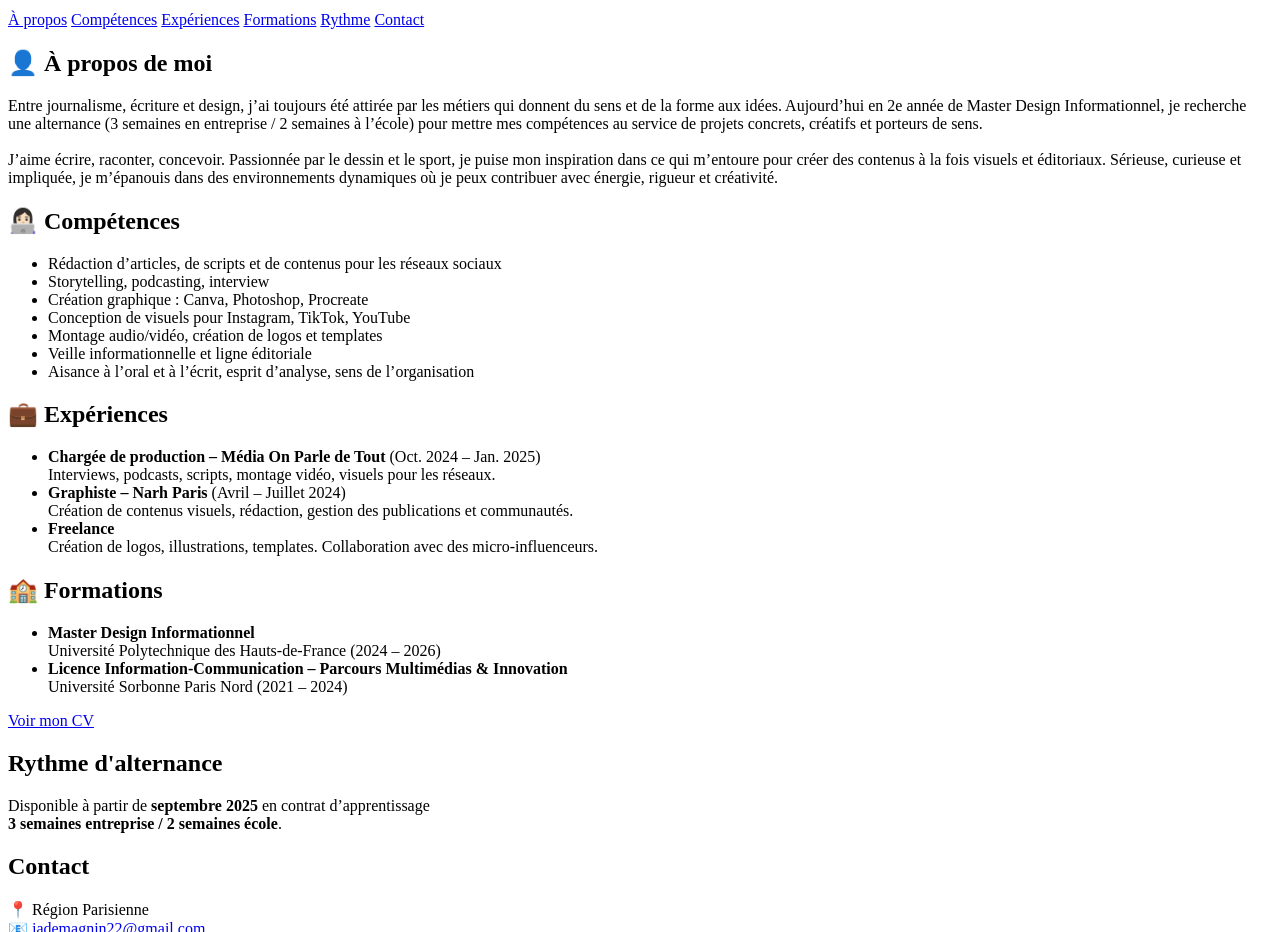
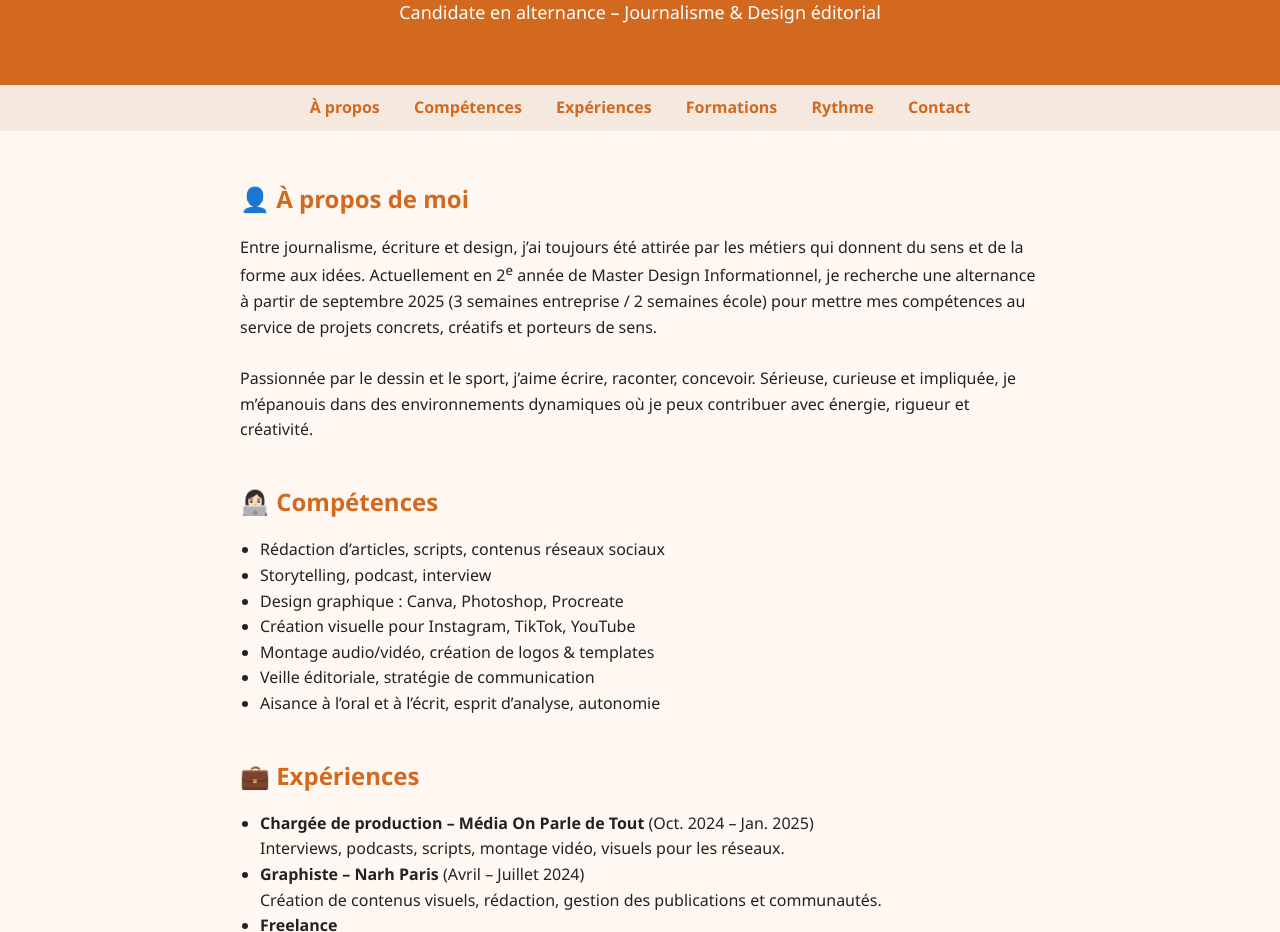
Before and after one commit to jademagnin22/alternance-journalisme, a plain HTML site: page index.html in a window 1280 px wide. Shown: the part 103-1035 px from the top of the page. Drawn offline with Linux system fonts and the light colour scheme.

Commit message:
Update index.html

```diff
--- a/index.html
+++ b/index.html
@@ -2,8 +2,76 @@
 <html lang="fr">
 <head>
   <meta charset="UTF-8">
-  <title>Jade Magnin – Alternance Journalisme</title>
-  <link rel="stylesheet" href="style.css">
+  <title>Jade Magnin – Alternance Journalisme & Design éditorial</title>
+  <style>
+    body {
+      font-family: "Segoe UI", sans-serif;
+      margin: 0;
+      background-color: #fff8f2;
+      color: #222;
+      line-height: 1.6;
+    }
+    header {
+      background-color: #d2691e;
+      color: white;
+      padding: 40px 20px;
+      text-align: center;
+    }
+    header h1 {
+      margin: 0;
+      font-size: 32px;
+    }
+    header p {
+      margin-top: 10px;
+      font-size: 18px;
+    }
+    nav {
+      background-color: #f4e8df;
+      padding: 10px 0;
+      text-align: center;
+    }
+    nav a {
+      color: #d2691e;
+      text-decoration: none;
+      margin: 0 15px;
+      font-weight: bold;
+    }
+    nav a:hover {
+      text-decoration: underline;
+    }
+    main {
+      max-width: 800px;
+      margin: auto;
+      padding: 30px 20px;
+    }
+    section {
+      margin-bottom: 40px;
+    }
+    h2 {
+      color: #d2691e;
+      margin-bottom: 10px;
+    }
+    ul {
+      padding-left: 20px;
+    }
+    .cv-button {
+      display: inline-block;
+      margin-top: 15px;
+      padding: 10px 15px;
+      background-color: #d2691e;
+      color: white;
+      text-decoration: none;
+      border-radius: 5px;
+      font-weight: bold;
+    }
+    footer {
+      background-color: #f4e8df;
+      color: #333;
+      text-align: center;
+      padding: 20px;
+      font-size: 14px;
+    }
+  </style>
 </head>
 <body>
   <header>
@@ -20,25 +88,27 @@
     <a href="#contact">Contact</a>
   </nav>
 
+  <main>
     <section id="apropos">
       <h2>👤 À propos de moi</h2>
-    <p>Entre journalisme, écriture et design, j’ai toujours été attirée par les métiers qui donnent du sens et de la forme aux idées.
-    Aujourd’hui en 2e année de Master Design Informationnel, je recherche une alternance (3 semaines en entreprise / 2 semaines à l’école)
+      <p>
+        Entre journalisme, écriture et design, j’ai toujours été attirée par les métiers qui donnent du sens et de la forme aux idées.
+        Actuellement en 2<sup>e</sup> année de Master Design Informationnel, je recherche une alternance à partir de septembre 2025 (3 semaines entreprise / 2 semaines école)
         pour mettre mes compétences au service de projets concrets, créatifs et porteurs de sens.<br><br>
-    J’aime écrire, raconter, concevoir. Passionnée par le dessin et le sport, je puise mon inspiration dans ce qui m’entoure pour créer des contenus
-    à la fois visuels et éditoriaux. Sérieuse, curieuse et impliquée, je m’épanouis dans des environnements dynamiques où je peux contribuer avec énergie, rigueur et créativité.</p>
+        Passionnée par le dessin et le sport, j’aime écrire, raconter, concevoir. Sérieuse, curieuse et impliquée, je m’épanouis dans des environnements dynamiques où je peux contribuer avec énergie, rigueur et créativité.
+      </p>
     </section>
 
     <section id="competences">
       <h2>👩🏻‍💻 Compétences</h2>
       <ul>
-      <li>Rédaction d’articles, de scripts et de contenus pour les réseaux sociaux</li>
-      <li>Storytelling, podcasting, interview</li>
-      <li>Création graphique : Canva, Photoshop, Procreate</li>
-      <li>Conception de visuels pour Instagram, TikTok, YouTube</li>
-      <li>Montage audio/vidéo, création de logos et templates</li>
-      <li>Veille informationnelle et ligne éditoriale</li>
-      <li>Aisance à l’oral et à l’écrit, esprit d’analyse, sens de l’organisation</li>
+        <li>Rédaction d’articles, scripts, contenus réseaux sociaux</li>
+        <li>Storytelling, podcast, interview</li>
+        <li>Design graphique : Canva, Photoshop, Procreate</li>
+        <li>Création visuelle pour Instagram, TikTok, YouTube</li>
+        <li>Montage audio/vidéo, création de logos & templates</li>
+        <li>Veille éditoriale, stratégie de communication</li>
+        <li>Aisance à l’oral et à l’écrit, esprit d’analyse, autonomie</li>
       </ul>
     </section>
 
@@ -61,32 +131,35 @@
       <ul>
         <li><strong>Master Design Informationnel</strong><br>
         Université Polytechnique des Hauts-de-France (2024 – 2026)</li>
-      <li><strong>Licence Information-Communication – Parcours Multimédias & Innovation</strong><br>
+        <li><strong>Licence Info-Com – Parcours Multimédias & Innovation</strong><br>
         Université Sorbonne Paris Nord (2021 – 2024)</li>
       </ul>
     </section>
 
-  <a class="cv-button" href="Cv_alternance_journalisme_Jade.pdf" target="_blank">Voir mon CV</a>
-</section>
+    <a class="cv-button" href="Cv_alternance_journalisme_Jade.pdf" target="_blank">📄 Voir mon CV</a>
 
     <section id="rythme">
-    <h2>Rythme d'alternance</h2>
-    <p>Disponible à partir de <strong>septembre 2025</strong> en contrat d’apprentissage<br>
-    <strong>3 semaines entreprise / 2 semaines école</strong>.</p>
+      <h2>⏳ Rythme d’alternance</h2>
+      <p>
+        Disponible à partir de <strong>septembre 2025</strong><br>
+        <strong>3 semaines entreprise / 2 semaines école</strong><br>
+        Contrat d’apprentissage
+      </p>
     </section>
 
     <section id="contact">
-    <h2>Contact</h2>
+      <h2>📬 Contact</h2>
       <p>
         📍 Région Parisienne<br>
         📧 <a href="mailto:jademagnin22@gmail.com">jademagnin22@gmail.com</a><br>
-      📞 06.66.69.58.22<br>
+        📞 06 66 69 58 22<br>
         🔗 <a href="https://www.linkedin.com/in/jade-magnin-875742223" target="_blank">Mon LinkedIn</a>
       </p>
     </section>
+  </main>
 
   <footer>
-    <p>© Jade Magnin – Alternance Journalisme 2025</p>
+    © Jade Magnin – Alternance Journalisme 2025
   </footer>
 </body>
 </html>
```
Lines whose indentation alone changed are shown as unchanged.
